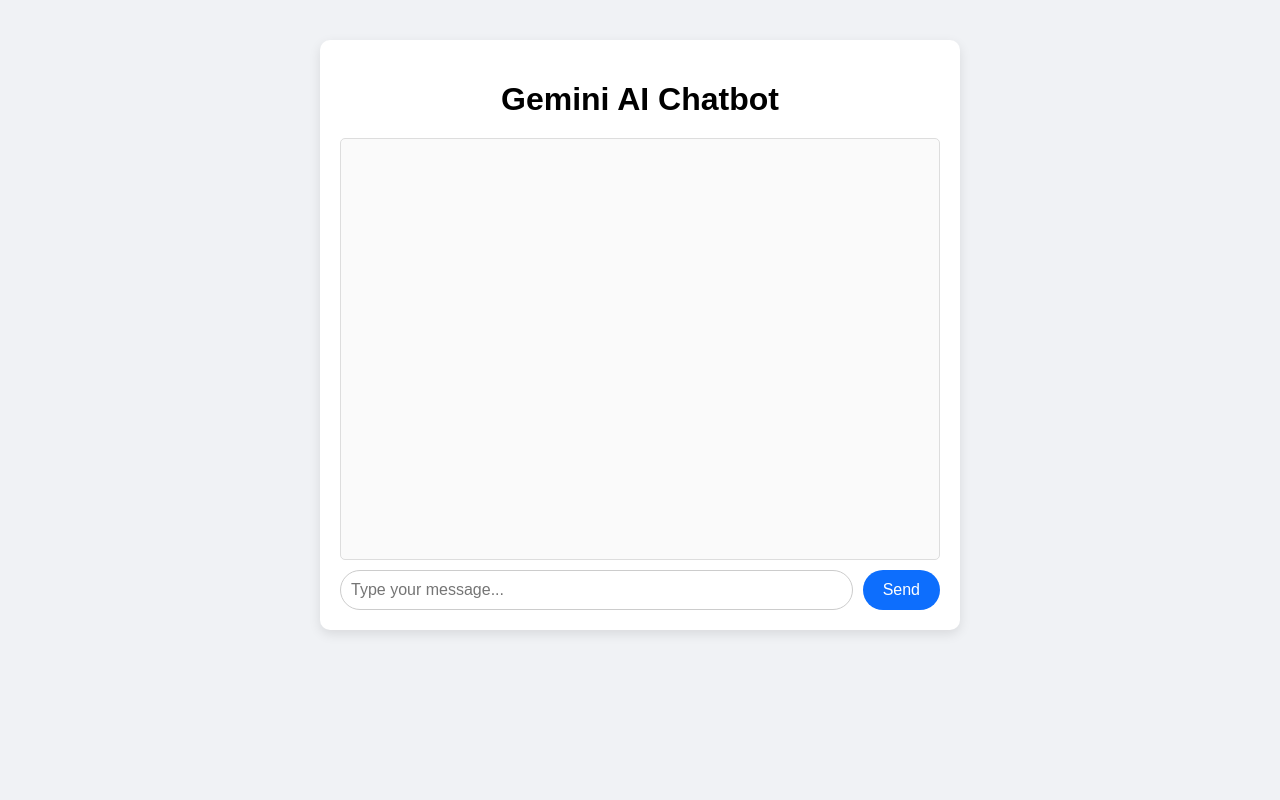
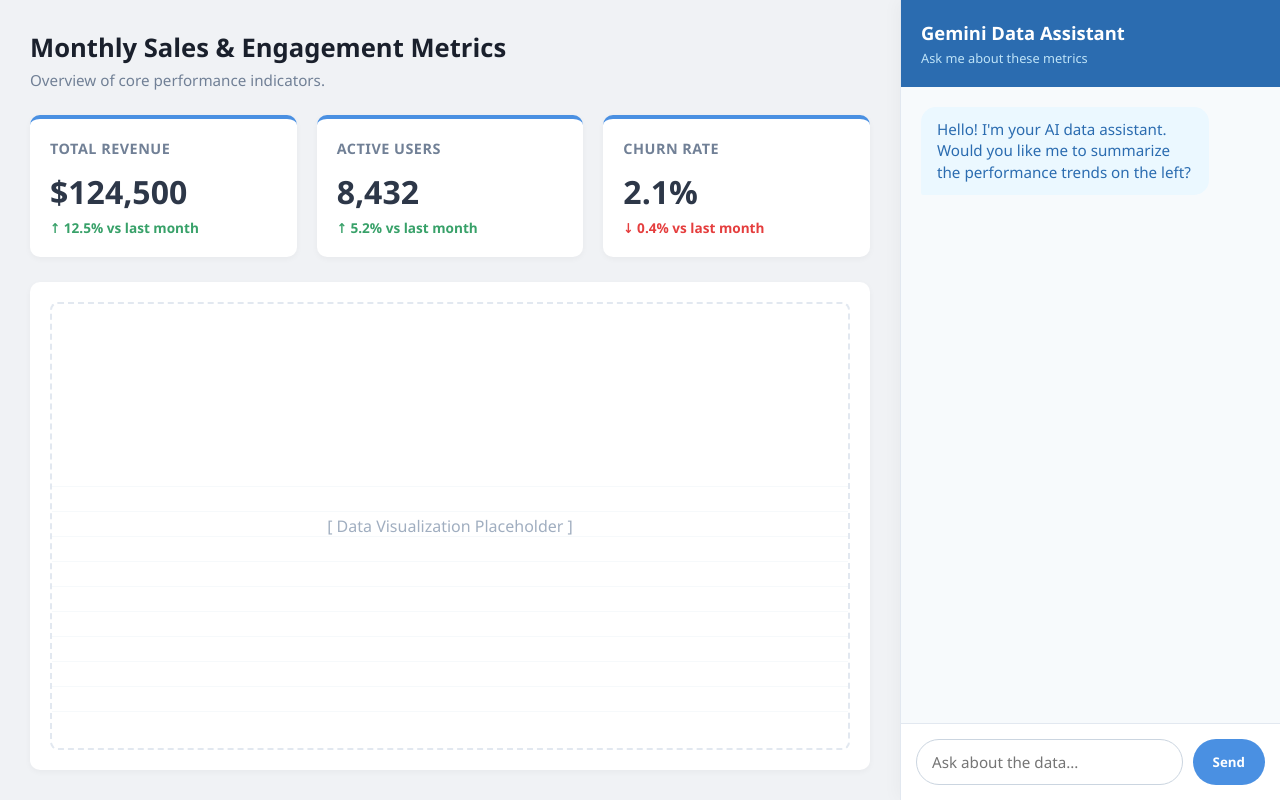
Before and after one commit to LutfiZakaria/gemini_chatbot_ai, a website: page public/index.html in a window 1280 px wide. Drawn offline with Linux system fonts and the light colour scheme.

Commit message:
Sample UI update

```diff
--- a/public/index.html
+++ b/public/index.html
@@ -1,20 +1,66 @@
 <!DOCTYPE html>
 <html lang="en">
 <head>
-  <meta charset="UTF-8" />
-  <meta name="viewport" content="width=device-width, initial-scale=1.0"/>
-  <title>Gemini AI Chatbot</title>
-  <link rel="stylesheet" href="style.css"/>
+    <meta charset="UTF-8">
+    <meta name="viewport" content="width=device-width, initial-scale=1.0">
+    <title>AI Data Analyst Dashboard</title>
+    <link rel="stylesheet" href="style.css">
 </head>
 <body>
-  <div class="container">
-    <h1>Gemini AI Chatbot</h1>
-    <div id="chat-box" class="chat-box"></div>
-    <form id="chat-form">
-      <input type="text" id="user-input" placeholder="Type your message..." autocomplete="off" required />
-      <button type="submit">Send</button>
-    </form>
-  </div>
-  <script src="script.js"></script>
+    <div class="dashboard-container">
+
+        <!-- Main Panel: Data Visualization & Metrics -->
+        <main class="data-panel">
+            <header class="panel-header">
+                <h1>Monthly Sales & Engagement Metrics</h1>
+                <p>Overview of core performance indicators.</p>
+            </header>
+
+            <div class="metrics-grid">
+                <div class="metric-card">
+                    <h3>Total Revenue</h3>
+                    <p class="value">$124,500</p>
+                    <p class="trend positive">↑ 12.5% vs last month</p>
+                </div>
+                <div class="metric-card">
+                    <h3>Active Users</h3>
+                    <p class="value">8,432</p>
+                    <p class="trend positive">↑ 5.2% vs last month</p>
+                </div>
+                <div class="metric-card">
+                    <h3>Churn Rate</h3>
+                    <p class="value">2.1%</p>
+                    <p class="trend negative">↓ 0.4% vs last month</p>
+                </div>
+            </div>
+
+            <div class="chart-container">
+                <div class="chart-placeholder">
+                    <p>[ Data Visualization Placeholder ]</p>
+                    <div class="mock-chart"></div>
+                </div>
+            </div>
+        </main>
+
+        <!-- Sidebar Panel: AI Chat Interface -->
+        <aside class="chat-panel">
+            <div class="chat-header">
+                <h2>Gemini Data Assistant</h2>
+                <p>Ask me about these metrics</p>
+            </div>
+
+            <div id="chat-box" class="chat-box">
+                <!-- Messages will be injected here by script.js -->
+                <div class="message bot">Hello! I'm your AI data assistant. Would you like me to summarize the performance trends on the left?</div>
+            </div>
+
+            <form id="chat-form" class="chat-form">
+                <input type="text" id="user-input" placeholder="Ask about the data..." autocomplete="off" required />
+                <button type="submit">Send</button>
+            </form>
+        </aside>
+
+    </div>
+    <script src="script.js"></script>
 </body>
 </html>
--- a/public/style.css
+++ b/public/style.css
@@ -1,77 +1,200 @@
-body {
-  font-family: Arial, sans-serif;
-  background-color: #f0f2f5;
-  margin: 0;
-  padding: 0;
+* {
+    box-sizing: border-box;
+    margin: 0;
+    padding: 0;
+    font-family: 'Segoe UI', Tahoma, Geneva, Verdana, sans-serif;
 }
 
-.container {
-  max-width: 600px;
-  margin: 40px auto;
-  background: #fff;
-  padding: 20px;
-  border-radius: 10px;
-  box-shadow: 0 4px 12px rgba(0, 0, 0, 0.1);
+body {
+    background-color: #f0f2f5;
+    color: #333;
+    height: 100vh;
+    display: flex;
+    overflow: hidden;
 }
 
-h1 {
-  text-align: center;
-  margin-bottom: 20px;
+.dashboard-container {
+    display: flex;
+    width: 100%;
+    height: 100%;
 }
 
+/* --- Main Data Panel --- */
+.data-panel {
+    flex: 1;
+    padding: 30px;
+    display: flex;
+    flex-direction: column;
+    gap: 25px;
+    overflow-y: auto;
+}
+
+.panel-header h1 {
+    font-size: 1.6rem;
+    color: #1a202c;
+    margin-bottom: 5px;
+}
+
+.panel-header p {
+    color: #718096;
+    font-size: 0.95rem;
+}
+
+.metrics-grid {
+    display: grid;
+    grid-template-columns: repeat(auto-fit, minmax(220px, 1fr));
+    gap: 20px;
+}
+
+.metric-card {
+    background: #ffffff;
+    padding: 20px;
+    border-radius: 10px;
+    box-shadow: 0 2px 6px rgba(0,0,0,0.04);
+    border-top: 4px solid #4a90e2;
+}
+
+.metric-card h3 {
+    font-size: 0.9rem;
+    color: #718096;
+    text-transform: uppercase;
+    letter-spacing: 0.5px;
+    margin-bottom: 12px;
+}
+
+.metric-card .value {
+    font-size: 2rem;
+    font-weight: bold;
+    color: #2d3748;
+    margin-bottom: 5px;
+}
+
+.metric-card .trend {
+    font-size: 0.85rem;
+    font-weight: 600;
+}
+
+.trend.positive { color: #38a169; }
+.trend.negative { color: #e53e3e; }
+
+.chart-container {
+    background: #ffffff;
+    border-radius: 10px;
+    padding: 20px;
+    box-shadow: 0 2px 6px rgba(0,0,0,0.04);
+    flex: 1;
+    display: flex;
+    flex-direction: column;
+    min-height: 350px;
+}
+
+.chart-placeholder {
+    flex: 1;
+    display: flex;
+    flex-direction: column;
+    align-items: center;
+    justify-content: center;
+    color: #a0aec0;
+    border: 2px dashed #e2e8f0;
+    border-radius: 8px;
+    position: relative;
+    overflow: hidden;
+}
+
+.mock-chart {
+    width: 100%;
+    height: 60%;
+    margin-top: 20px;
+    background: linear-gradient(to top, #edf2f7 1px, transparent 1px);
+    background-size: 100% 25px;
+    position: absolute;
+    bottom: 20px;
+    left: 0;
+    opacity: 0.5;
+}
+
+/* --- Sidebar Chat Panel --- */
+.chat-panel {
+    width: 380px;
+    background: #ffffff;
+    border-left: 1px solid #e2e8f0;
+    display: flex;
+    flex-direction: column;
+    box-shadow: -4px 0 15px rgba(0,0,0,0.03);
+    z-index: 10;
+}
+
+.chat-header {
+    padding: 20px;
+    background: #2b6cb0;
+    color: #ffffff;
+}
+
+.chat-header h2 { font-size: 1.15rem; margin-bottom: 4px; }
+.chat-header p { font-size: 0.8rem; color: #bee3f8; }
+
 .chat-box {
-  height: 400px;
-  overflow-y: auto;
-  padding: 10px;
-  border: 1px solid #ddd;
-  border-radius: 5px;
-  background-color: #fafafa;
-  margin-bottom: 10px;
+    flex: 1;
+    padding: 20px;
+    overflow-y: auto;
+    display: flex;
+    flex-direction: column;
+    gap: 15px;
+    background: #f7fafc;
 }
 
 .message {
-  margin: 8px 0;
-  padding: 8px 12px;
-  border-radius: 20px;
-  max-width: 80%;
-  display: inline-block;
+    max-width: 85%;
+    padding: 12px 16px;
+    border-radius: 15px;
+    font-size: 0.95rem;
+    line-height: 1.4;
+    word-wrap: break-word;
+}
+
+.message.bot {
+    align-self: flex-start;
+    background: #ebf8ff;
+    color: #2b6cb0;
+    border-bottom-left-radius: 2px;
 }
 
 .message.user {
-  background-color: #d1e7ff;
-  float: right;
-  text-align: right;
+    align-self: flex-end;
+    background: #4a90e2;
+    color: #ffffff;
+    border-bottom-right-radius: 2px;
 }
 
-.message.bot {
-  background-color: #dff6dd;
-  float: left;
-  text-align: left;
+.chat-form {
+    display: flex;
+    padding: 15px;
+    background: #ffffff;
+    border-top: 1px solid #e2e8f0;
 }
 
-form {
-  display: flex;
-  gap: 10px;
+.chat-form input {
+    flex: 1;
+    padding: 12px 15px;
+    border: 1px solid #cbd5e0;
+    border-radius: 25px;
+    outline: none;
+    font-size: 0.95rem;
+    transition: border-color 0.2s;
 }
 
-input[type="text"] {
-  flex: 1;
-  padding: 10px;
-  border-radius: 20px;
-  border: 1px solid #ccc;
-  font-size: 16px;
+.chat-form input:focus { border-color: #4a90e2; }
+
+.chat-form button {
+    background: #4a90e2;
+    color: white;
+    border: none;
+    padding: 10px 20px;
+    margin-left: 10px;
+    border-radius: 25px;
+    cursor: pointer;
+    font-weight: bold;
+    transition: background 0.2s;
 }
 
-button {
-  padding: 10px 20px;
-  border: none;
-  background-color: #0d6efd;
-  color: white;
-  border-radius: 20px;
-  font-size: 16px;
-  cursor: pointer;
-}
-
-button:hover {
-  background-color: #0b5ed7;
-}
+.chat-form button:hover { background: #3182ce; }
```
